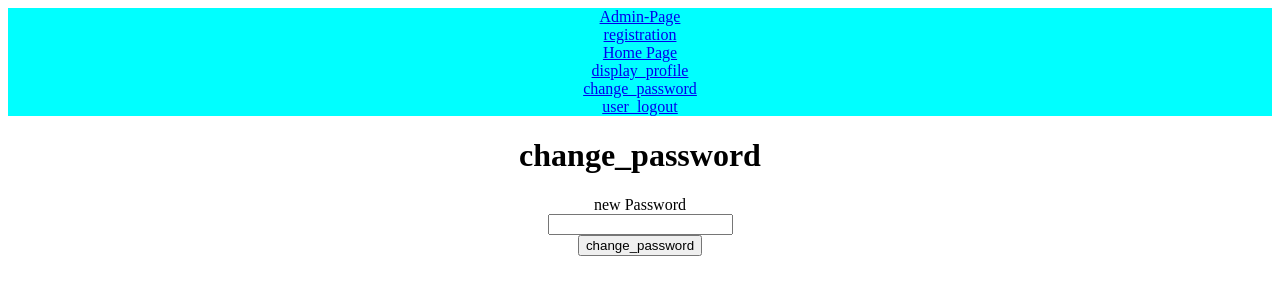
After one commit to devara-harish/user-login-session-logout-reg, a Django app: page /change_password/ in a window 1280 px wide. The commit adds this page. Shown: the top 300 px of the page. Run offline with Django 4.2, Linux system fonts and the light colour scheme; a user stored in the database is signed in.

Commit message:
first commit

```diff
--- a/app1/views.py
+++ b/app1/views.py
@@ -74,3 +74,27 @@ def user_login(request):
 def user_logout(request):
     logout(request)
     return HttpResponseRedirect(reverse('home'))
+
+
+
+@login_required
+def display_profile(request):
+    username=request.session.get('username')
+    UO=User.objects.get(username=username)
+    PO=Profile.objects.get(username=UO)
+    d={'UO':UO,'PO':PO}
+    return render(request,'display_Profile.html',d)
+
+
+@login_required
+def change_password(request):
+    if request.method=='POST':
+        pw=request.POST['pw']
+        username=request.session.get('username')
+        UO=User.objects.get(username=username)
+        UO.set_password(pw)
+        UO.save()
+
+
+        return HttpResponse('password changed successfully......')
+    return render(request,'change_password.html')
--- a/project49/settings.py
+++ b/project49/settings.py
@@ -125,7 +125,7 @@ DEFAULT_AUTO_FIELD = 'django.db.models.BigAutoField'
 
 EMAIL_HOST='smtp.gmail.com'
 EMAIL_HOST_USER='devaraharish09@gmail.com'
-EMAIL_HOST_PASSWORD='rqnheahgosilkofc'
+EMAIL_HOST_PASSWORD='yqstwzukghbjiswn'
 MAIL_PORT=587
 EMAIL_USE_TLS=True
 EMAIL_USE_SSL=False
--- a/project49/urls.py
+++ b/project49/urls.py
@@ -26,4 +26,6 @@ urlpatterns = [
     path('home/',home,name='home'),
     path('user_login/',user_login,name='user_login'),
     path('user_logout/',user_logout,name='user_logout'),
+    path('display_profile/',display_profile,name='display_profile'),
+    path('change_password/',change_password,name='change_password'),
 ]+static(settings.MEDIA_URL,document_root=settings.MEDIA_ROOT)
--- /dev/null
+++ b/templates/change_password.html
@@ -0,0 +1,18 @@
+{% extends 'dummy.html' %}
+{% block title %}
+    <title>change_password</title>
+{% endblock %}
+
+{% block body_block %}
+<h1>change_password</h1>
+<form method="POST">
+{% csrf_token %}
+
+ <label for="pw">new Password</label><br>
+
+ <input type="password" name="pw" id="pw"><br>
+
+ <input type="submit" value="change_password" class="btn btn-danger"><br>
+
+</form>
+{% endblock %}
--- a/templates/dummy.html
+++ b/templates/dummy.html
@@ -18,7 +18,12 @@
         <a href="{% url 'home' %}" class="nav-link"> Home Page </a><br>
 
         {% if user.is_authenticated %}
+     <a href="{% url 'display_profile' %}" class="nav-link">display_profile</a><br>
+
+     <a href="{% url 'change_password' %}" class="nav-link">change_password</a><br>
+
       <a href="{% url 'user_logout' %}" class="nav-link"> user_logout </a><br>
+
       {% else %}
       <a href="{% url 'user_login' %}" class="nav-link"> user_login </a><br>
       {% endif %}
```
Also changed, not shown: templates/display_profile.html (added, +12 -0 lines), db.sqlite3, pp/photo1_f98aOsC.jpg (added), pp/photo1_psPJ5fS.jpg (added), pp/photo1_qTMtFqy.jpg (added), pp/photo1_xe9iIwt.jpg (added).
